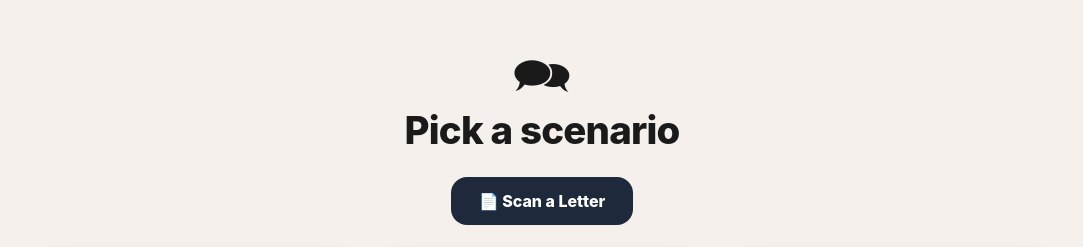
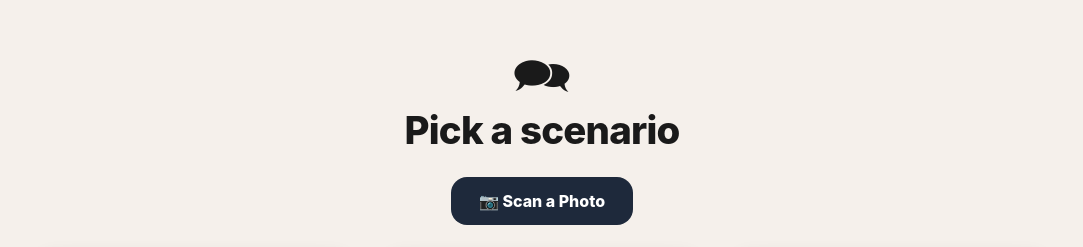
Before and after one commit to ruiqiqiu44/AI-Data-science-for-good, a React (Vite) app in the folder frontend/: page / in a window 1280 px wide. Shown: the part 118-365 px from the top of the page, without its empty margins (98-1181 px from the left). Built offline with nearby package versions, Linux system fonts and the light colour scheme.

Commit message:
update scan feature

```diff
--- a/frontend/src/App.tsx
+++ b/frontend/src/App.tsx
@@ -160,7 +160,7 @@ function App() {
           fontSize: 16, fontWeight: 800, cursor: 'pointer',
         }}
       >
-        📄 Scan a Letter
+        📷 Scan a Photo
       </button>
 
 
```
